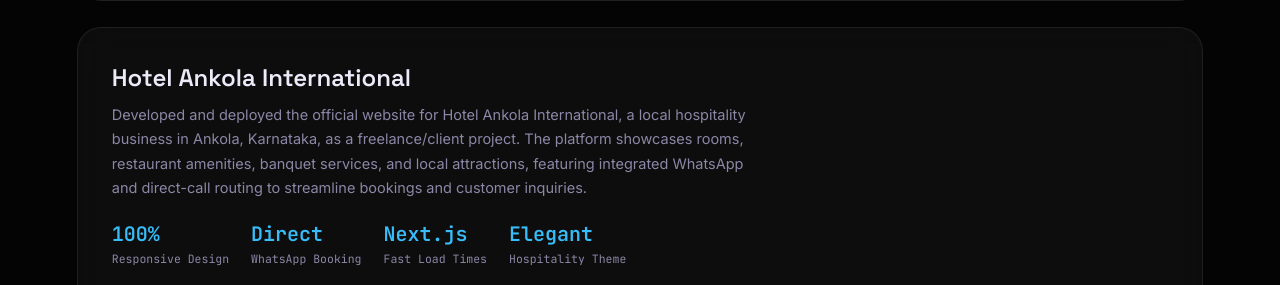
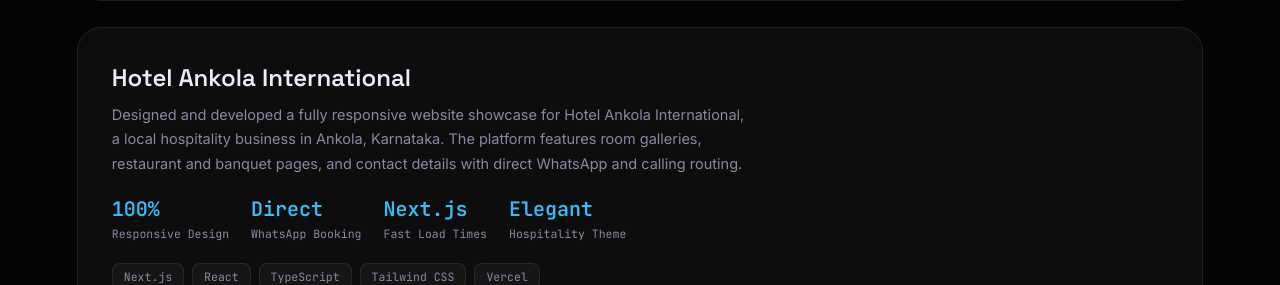
Before and after one commit to Advitnayak4311/portfolio, a website: page index.html in a window 1280 px wide. Shown: the part 3905-4190 px from the top of the page. Drawn offline with Linux system fonts and the light colour scheme; no server answers.

Commit message:
chore: update Hotel Ankola description to showcase format

```diff
--- a/index.html
+++ b/index.html
@@ -1159,7 +1159,7 @@ footer .flinks a:hover{color:var(--text);}
         <div class="project-title" style="display: flex; align-items: center; gap: 8px; flex-wrap: wrap;">
           Hotel Ankola International
         </div>
-        <div class="project-desc">Developed and deployed the official website for Hotel Ankola International, a local hospitality business in Ankola, Karnataka, as a freelance/client project. The platform showcases rooms, restaurant amenities, banquet services, and local attractions, featuring integrated WhatsApp and direct-call routing to streamline bookings and customer inquiries.</div>
+        <div class="project-desc">Designed and developed a fully responsive website showcase for Hotel Ankola International, a local hospitality business in Ankola, Karnataka. The platform features room galleries, restaurant and banquet pages, and contact details with direct WhatsApp and calling routing.</div>
       </div>
     </div>
     <div class="metric-row">
```
